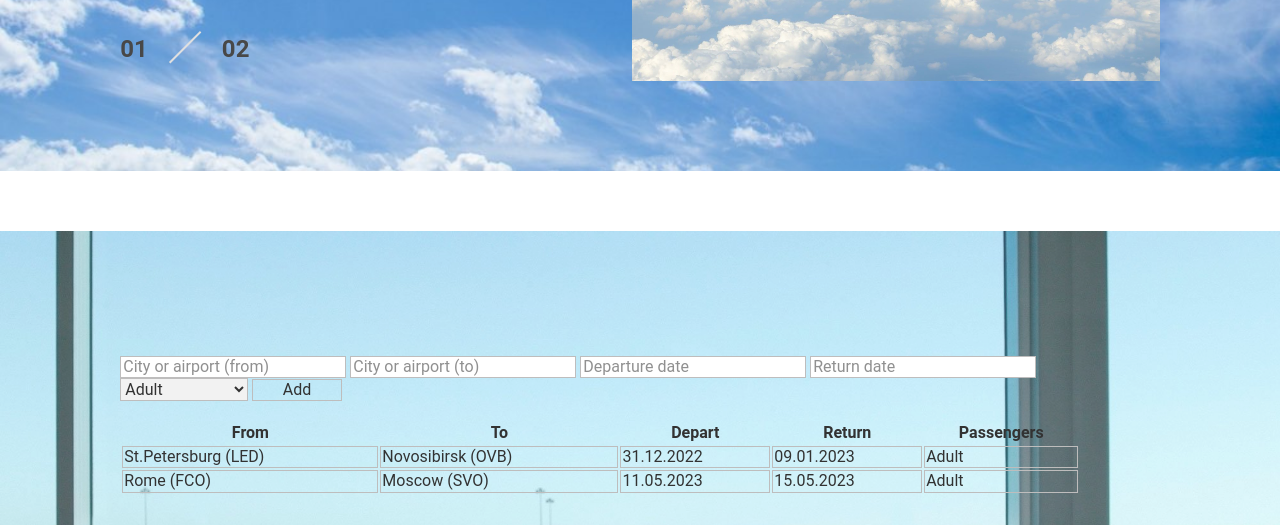
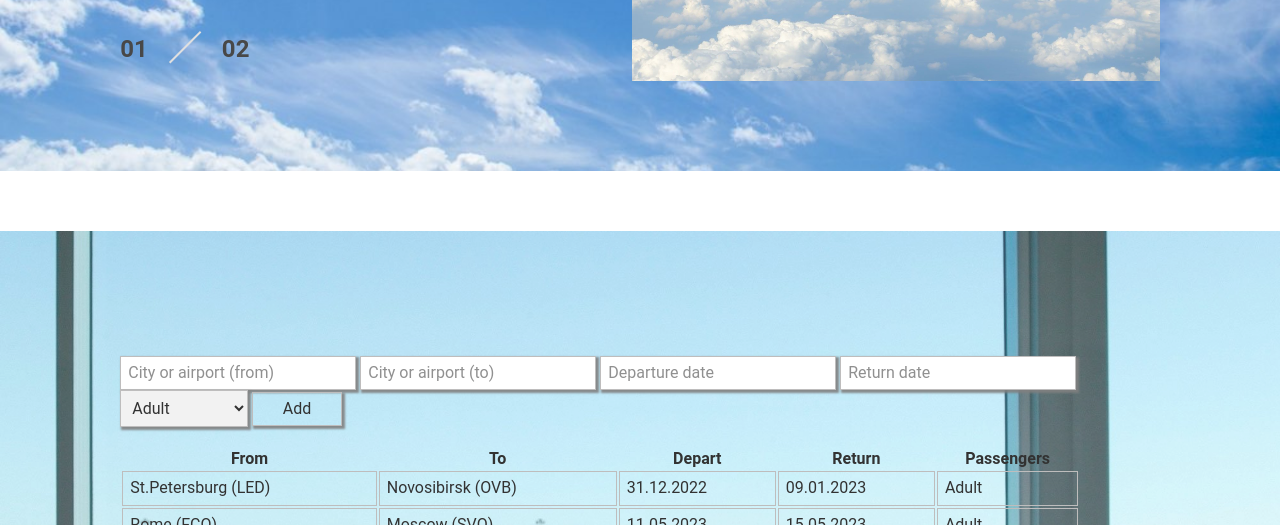
Before and after one commit to otter00/Airpiort-Project, a plain HTML site: page htmls/airportOVB.html in a window 1280 px wide. Shown: the part 427-952 px from the top of the page. Drawn offline with Linux system fonts and the light colour scheme.

Commit message:
table box shadow

```diff
--- a/styles/OVBflights.css
+++ b/styles/OVBflights.css
@@ -24,6 +24,8 @@
 .wrapper input, select {
     color: rgb(174, 173, 173);
     border: 1px solid rgb(174, 173, 173);
+    padding: 7px;
+    box-shadow: 2px 2px 2px 1px rgba(97, 97, 97, 0.9);
 }
 
 .wrapper select {
@@ -40,6 +42,7 @@
 .wrapper td{
     border: 1px solid rgb(174, 173, 173);
     color: black;
+    padding: 7px;
 }
 
 #button__add {
```
